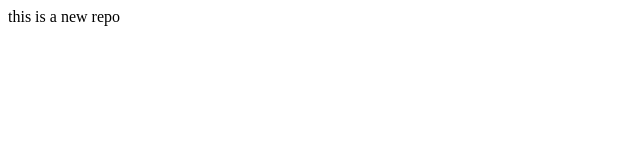
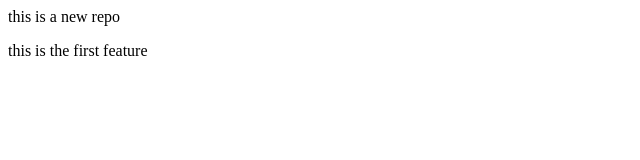
Before and after one commit to TonmoyMAity/localrepo, a plain HTML site: page index.html in a window 1280 px wide. Shown: the whole page, without its empty margins (0-640 px from the left). Drawn offline with Linux system fonts and the light colour scheme.

Commit message:
add new feature

```diff
--- a/index.html
+++ b/index.html
@@ -1 +1,2 @@
 <p>this is a new repo</p>
+<p> this is the first feature </p>
```
